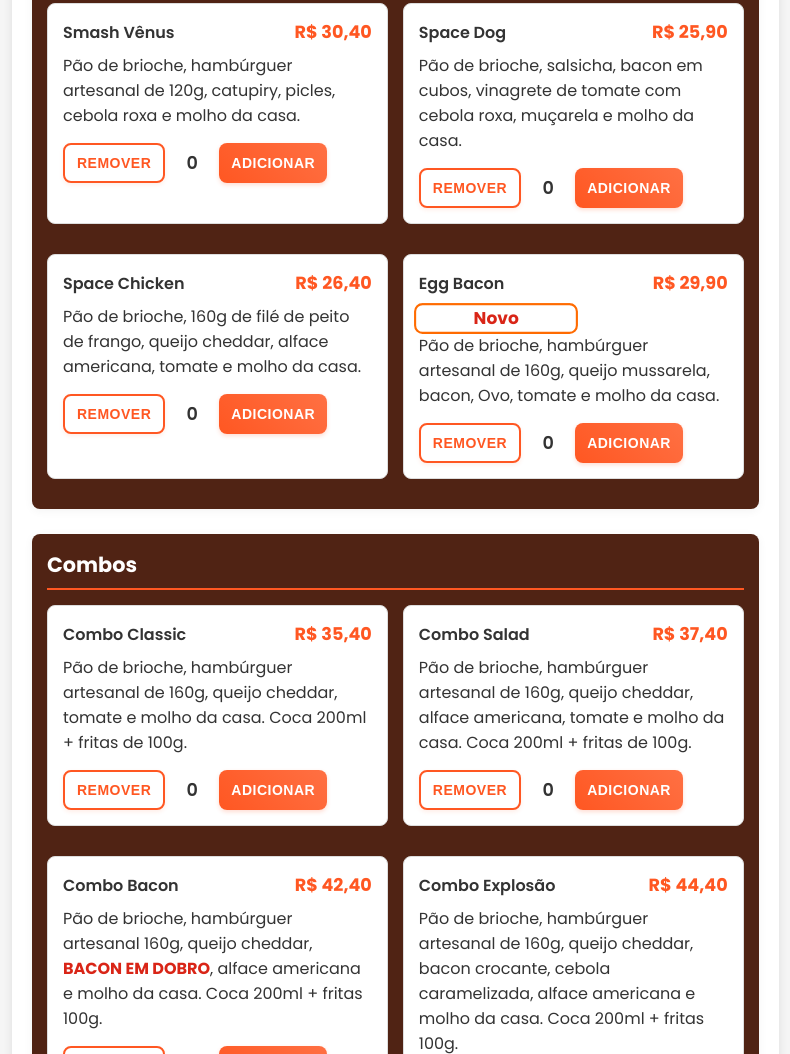
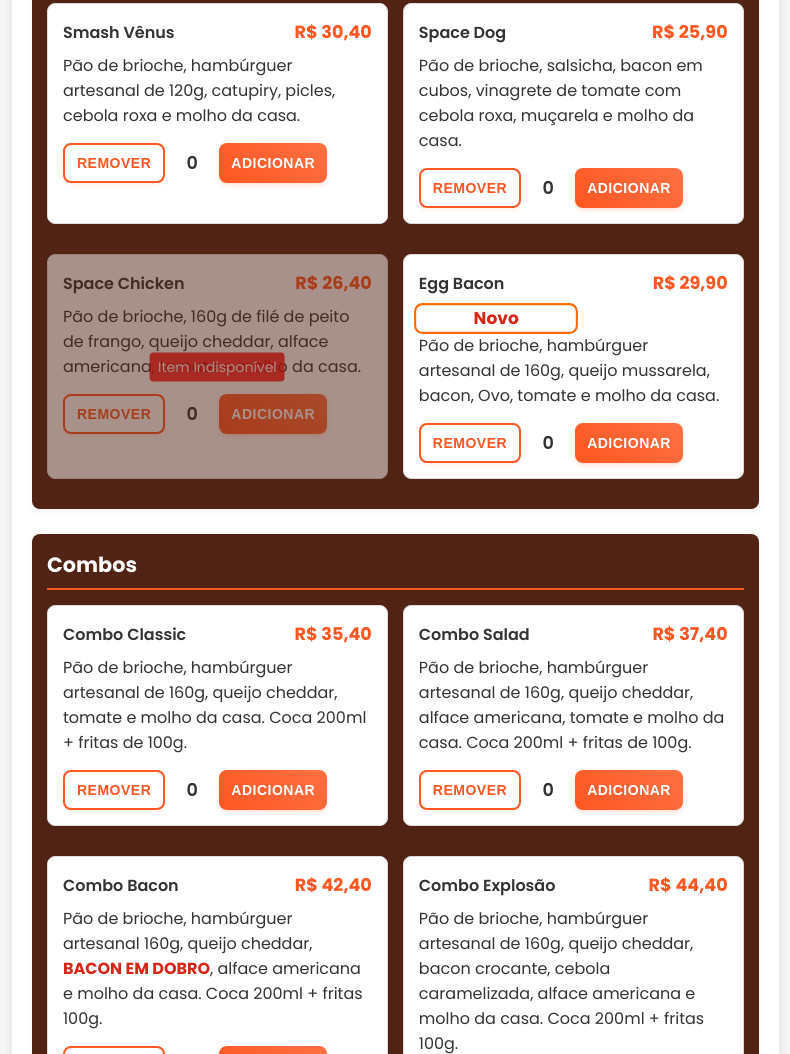
Before and after one commit to Leolfc/Space-Burguer-Pedidos, a plain HTML site: page index.html in a window 1280 px wide. Shown: the part 3163-4217 px from the top of the page, without its empty margins (43-833 px from the left). Drawn offline with Linux system fonts and the light colour scheme.

Commit message:
Atualizar o index.html

```diff
--- a/index.html
+++ b/index.html
@@ -408,7 +408,7 @@
                                     </select>
                                 </div>
                             </div>
-                            <div class="item" data-id="spaceChicken" data-nome="Space Chicken" data-valor="26.40" data-tipo="hamburguer">
+                            <div class="item indisponivel" data-id="spaceChicken" data-nome="Space Chicken" data-valor="26.40" data-tipo="hamburguer">
                                 <div class="item-info">
                                     <span class="item-name">Space Chicken</span>
                                     <span class="item-price">R$ 26,40</span>
```
